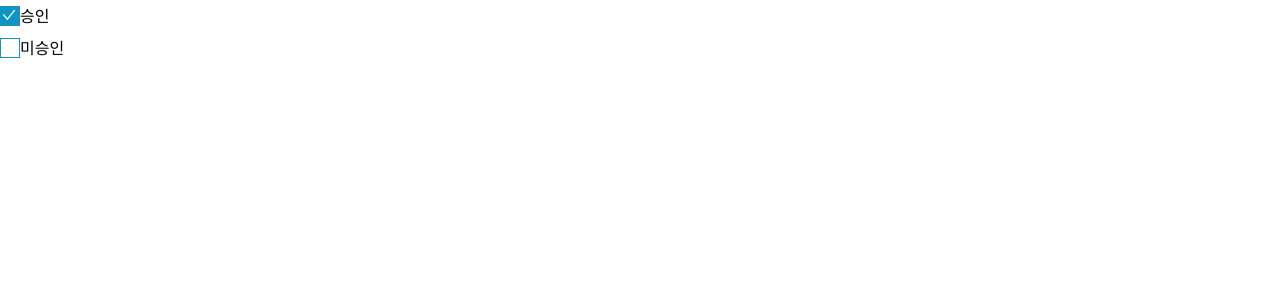
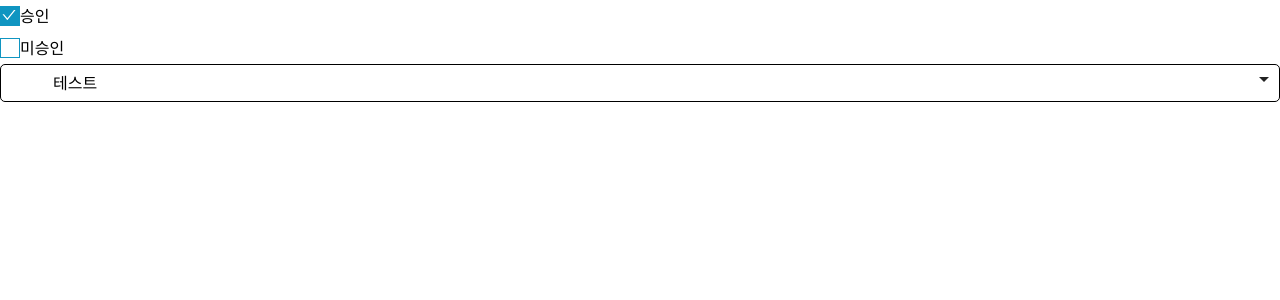
Before and after one commit to katl1314/next-shopping, a Next.js app: page /pages in a window 1280 px wide. Shown: the top 300 px of the page. Built offline with nearby package versions, Linux system fonts and the light colour scheme.

Commit message:
feature: dropdown추가

```diff
--- a/app/components/molecules/Checkbox/index.tsx
+++ b/app/components/molecules/Checkbox/index.tsx
@@ -1,6 +1,6 @@
 'use client';
 // eslint-disable-next-line import/no-unresolved
-import { useState, useRef, useEffect, useCallback, RefObject, useLayoutEffect } from 'react';
+import { useState, useRef, useCallback, RefObject, useLayoutEffect } from 'react';
 import styled from 'styled-components';
 import { CheckBoxIcon } from '@components/atoms/IconButton';
 import Text from '@components/atoms/Text';
@@ -29,29 +29,26 @@ const Checkbox = (props: ICheckboxProps) => {
   const { id, onChange, checked, checkLabel, unCheckLabel, ...rest } = props;
   // 체크 상태 관리 위한 useState
   const [isChecked, setChecked] = useState(checked);
-  const [label, setLabel] = useState<string | undefined>('');
-
+  const label = useRef<string | undefined>(isChecked ? checkLabel : unCheckLabel);
   // dom접근을 위한 useRef => useRef는 null로 초기화
   const ref = useRef<HTMLInputElement>(null);
 
-  // 체크 박스 클릭 위한 이벤트
   // useCallback을 통해 의존 배열내 내용이 변경되지 않으면 메모이제이션된 콜백함수를 사용한다.
   const handleClick = useCallback(
     (event: React.MouseEvent) => {
       event.preventDefault();
-      setChecked(isChecked => !isChecked); // 리액트 훅에는 콜백함수를 통해 이전값을 새로운 값으로 처리가능.
+      setChecked(isChecked => {
+        label.current = isChecked ? unCheckLabel : checkLabel;
+        return !isChecked;
+      }); // 리액트 훅에는 콜백함수를 통해 이전값을 새로운 값으로 처리가능.
     },
-    [setChecked],
+    [setChecked, unCheckLabel, checkLabel],
   );
 
   // 화면에 페인팅 되기 전 실행하는 훅
   useLayoutEffect(() => {
-    setLabel(isChecked ? checkLabel : unCheckLabel);
-  }, [isChecked, checkLabel, unCheckLabel]);
-
-  useEffect(() => {
     setChecked(checked ?? false);
-  }, [checked]); // checked가 변경될때 useEffect를 호출한다. => 다만 props이므로 변경되지 않음.
+  }, [checked]);
 
   return (
     <>
@@ -66,7 +63,7 @@ const Checkbox = (props: ICheckboxProps) => {
         ></CheckboxElement>
         <CheckBoxIcon size={20} onClick={handleClick} checked={isChecked} />
         <Label htmlFor={id} onClick={handleClick}>
-          <Text>{label}</Text>
+          <Text>{label.current}</Text>
         </Label>
       </Flex>
     </>
--- /dev/null
+++ b/app/components/molecules/Dropdown/index.tsx
@@ -0,0 +1,207 @@
+'use client';
+import React, { useState, useEffect, useCallback, useRef } from 'react';
+import styled, { css } from 'styled-components';
+import theme from '@/app/theme';
+import Text, { TextVariant } from '@components/atoms/Text';
+import Flex from '@components/layout/Flex';
+
+// 드롭다운 래퍼
+const DropdownWrapper = styled.div`
+  position: relative; // 부모 요소가 relative이므로 자식요소가 absolute이면 부모 요소 기준으로 top, left설정
+  height: 30px;
+`;
+
+type DropdownItemType = { value: string | number | undefined; label?: string };
+
+interface DropdownProps {
+  id: string;
+  variant: TextVariant;
+  hasError?: boolean;
+  items?: DropdownItemType[]; // { value: 'usa', label: '미국' }
+  placeholder?: string;
+  onChange?: (selected?: DropdownItemType | undefined) => void;
+  onMouseDown?: (evnet: React.SyntheticEvent) => void;
+}
+
+// 드롭다운 형태
+const DropdownControl = styled.div<{ hasError?: boolean }>`
+  position: absolute; // 부모 요소가 relative이므로 부모 요소를 기준으로 위치를 잡는다.
+  overflow: hidden;
+  background-color: #fff;
+  // 테두리 hasError props에 따라 다르게 표시한다.
+  border: ${({ hasError }) => (hasError ? css`1px solid red` : css`1px solid black`)};
+  border-radius: 5px; // 테두리 둥굴게 만들 수 있음.
+  box-sizing: border-box; // 너비 높이를 border까지 영역을 기준으로 잡는다.
+  cursor: default;
+  outline: none;
+  width: 100%;
+  padding: 8px 52px 8px 52px; // 상, 우, 하, 좌 => 시계방향
+`;
+
+const DropdownValue = styled.div`
+  color: 'black';
+`;
+
+// 드롭다운 플레이스홀더
+const DropdownPlaceholder = styled.div<Pick<DropdownProps, 'variant'>>`
+  color: '#757575';
+  font-size: ${({ variant }) => theme.fontSizes[variant] ?? '16px'};
+  line-height: 20px; // 줄 높이
+  min-height: 20px; // 최소 높이
+`;
+
+// 드롭다운 화살표
+const DropdownArrow = styled.div<{ isOpen: boolean }>`
+  // 테두리 색상
+  border-color: ${({ isOpen }) =>
+    isOpen ? css`transparent transparent #222` : css`#222 transparent transparent`};
+  // 테두리 두깨
+  border-width: ${({ isOpen }) => (isOpen ? '0 5px 5px' : '5px 5px 0')};
+  border-style: solid;
+  content: ' ';
+  display: block;
+  height: 0;
+  position: absolute;
+  right: 10px;
+  top: 12px;
+  width: 0;
+`;
+
+// 드롭다운 메뉴
+// DropdownWrapper > DropdownMenu
+const DropdownMenu = styled.div`
+  background-color: #fff;
+  border: ${() => theme.colors.border};
+  // 박스 그림자
+  box-shadow:
+    0px 5px 5px -3px rgb(0 0 0 / 20%),
+    0px 8px 10px 1px rgb(0 0 0 / 10%),
+    0px 3px 14px 2px rgb(0 0 0 / 12%);
+  box-sizing: border-box;
+  border-radius: 5px;
+  margin-top: -1px;
+  max-height: 200px;
+  overflow-y: scroll;
+  position: absolute;
+  width: 100%;
+  z-index: 1000;
+  top: 100%;
+`;
+
+// Dropdown 메뉴 구성요소
+const DropdownOption = styled.div`
+  padding: 8px 12px 8px 12px;
+  // DropdownOption에 마우스 오버시 (pseudo class)
+  &:hover {
+    background-color: rgba(0, 0, 0, 0.4);
+  }
+`;
+
+interface DropdownItemProps {
+  item: DropdownItemType;
+}
+
+const DropdownItem = (props: DropdownItemProps) => {
+  const { item } = props;
+  return (
+    <>
+      <Flex alignItems="center">
+        <Text margin={0} variant="small">
+          {item?.label ?? item?.value}
+        </Text>
+      </Flex>
+    </>
+  );
+};
+
+const Dropdown = (props: DropdownProps) => {
+  const { onChange, id, items, placeholder } = props;
+  const [isOpen, setIsOpen] = useState(false); // 처음에는 닫혀있음.
+  const [selectItem, setSelectItem] = useState<DropdownItemType | undefined>(undefined);
+  // dom접근을 위한 리액트 훅 useRef<ref설정하기 위한 요소 객체>
+  const dropdownRef = useRef<HTMLDivElement>(null);
+
+  // dropdownRef가 변경되지 않은 이상 캐싱된 함수를 재사용한다.
+  const handleDocumentClick = useCallback(
+    (event: MouseEvent) => {
+      if (dropdownRef.current) {
+        const elements = Array.from(dropdownRef.current.querySelectorAll('*'));
+        for (const elem of elements) {
+          if (elem == event.target) {
+            // 만약 자신을 선택하면 동작하지 않는다.
+            return;
+          }
+        }
+      }
+    },
+    [dropdownRef],
+  );
+
+  const handleMouseDown = useCallback(
+    (event: React.SyntheticEvent) => {
+      setIsOpen(prevIsOpen => !prevIsOpen);
+      event.stopPropagation();
+    },
+    [setIsOpen],
+  );
+
+  // 의존 배열이 빈배열이면 최초 한번 호출한다.
+  // useEffect 렌더링이 한번 발생한 다음에 호출함. useLayoutEffect => 화면에 레이아웃 배치 후 실행 페인팅 이전에
+  useEffect(() => {
+    // document에 클릭 이벤트 바인딩
+    document.addEventListener('click', handleDocumentClick, false);
+    // document에 터치 이벤트 바인딩
+    return () => {
+      // clean-up함수 이벤트 초기화
+      document.removeEventListener('click', handleDocumentClick, false);
+    };
+  }, []);
+
+  const handleSelectValue = (
+    event: React.MouseEvent<HTMLDivElement, MouseEvent>,
+    selectItem: DropdownItemType,
+  ) => {
+    event.stopPropagation();
+    setSelectItem(selectItem); // 선택한 값 갱신
+    setIsOpen(prevIsOpen => !prevIsOpen); // 항목 선택 후 닫기 기능....
+    onChange && onChange(selectItem); // 값 갱신
+  };
+
+  return (
+    <>
+      <DropdownWrapper ref={dropdownRef}>
+        <DropdownControl hasError={false} onMouseDown={handleMouseDown}>
+          {selectItem ? (
+            <DropdownValue>
+              <DropdownItem item={selectItem} />
+            </DropdownValue>
+          ) : (
+            <DropdownPlaceholder variant="medium">{placeholder}</DropdownPlaceholder>
+          )}
+          {/* 값 변경 시 onChange에 selectItem전달 */}
+          <input
+            type="hidden"
+            name={id}
+            id={id}
+            onChange={() => onChange && onChange(selectItem)}
+          />
+          <DropdownArrow isOpen={isOpen} />
+        </DropdownControl>
+        {isOpen && (
+          <DropdownMenu>
+            {items?.map((item, index) => (
+              <DropdownOption key={index} onMouseDown={e => handleSelectValue(e, item)}>
+                <DropdownItem item={item}></DropdownItem>
+              </DropdownOption>
+            ))}
+          </DropdownMenu>
+        )}
+      </DropdownWrapper>
+    </>
+  );
+};
+
+Dropdown.defaultProps = {
+  variant: 'normal',
+};
+export default Dropdown;
--- a/app/pages/page.tsx
+++ b/app/pages/page.tsx
@@ -3,6 +3,7 @@ import { Metadata } from 'next';
 // import Input from '../components/atoms/Input';
 // import ShapeImage from '../components/atoms/ShapeImage';
 import Checkbox from '../components/molecules/Checkbox';
+import Dropdown from '../components/molecules/Dropdown';
 // import Box from '@components/layout/Box';
 // import Flex from '@components/layout/Flex';
 // import Grid from '@components/layout/Grid';
@@ -10,6 +11,11 @@ import Checkbox from '../components/molecules/Checkbox';
 export const metadata: Metadata = {
   title: 'wrapper Components 테스트',
 };
+
+const dropdownItem = [
+  { value: 'a', label: 'A' },
+  { value: 'b', label: 'B' },
+];
 
 export default function Page() {
   return (
@@ -40,6 +46,7 @@ export default function Page() {
       </Flex> */}
       <Checkbox checkLabel="승인" unCheckLabel="미승인" checked={true}></Checkbox>
       <Checkbox checkLabel="승인" unCheckLabel="미승인" checked={false}></Checkbox>
+      <Dropdown id="combo" items={dropdownItem} placeholder="테스트"></Dropdown>
     </div>
   );
 }
```
Also changed, not shown: 1 other file (tests, documents, lock files or other folders).
